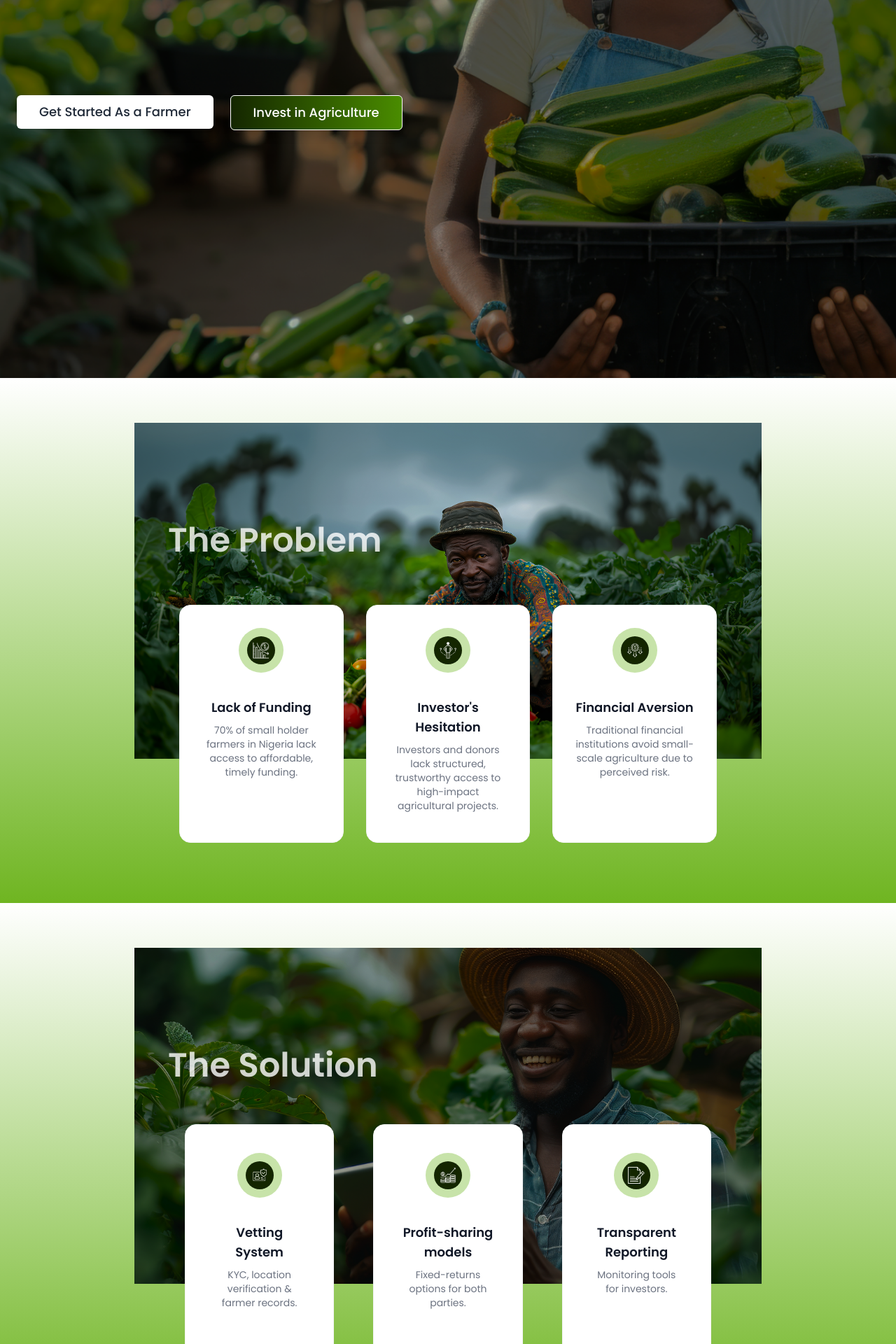
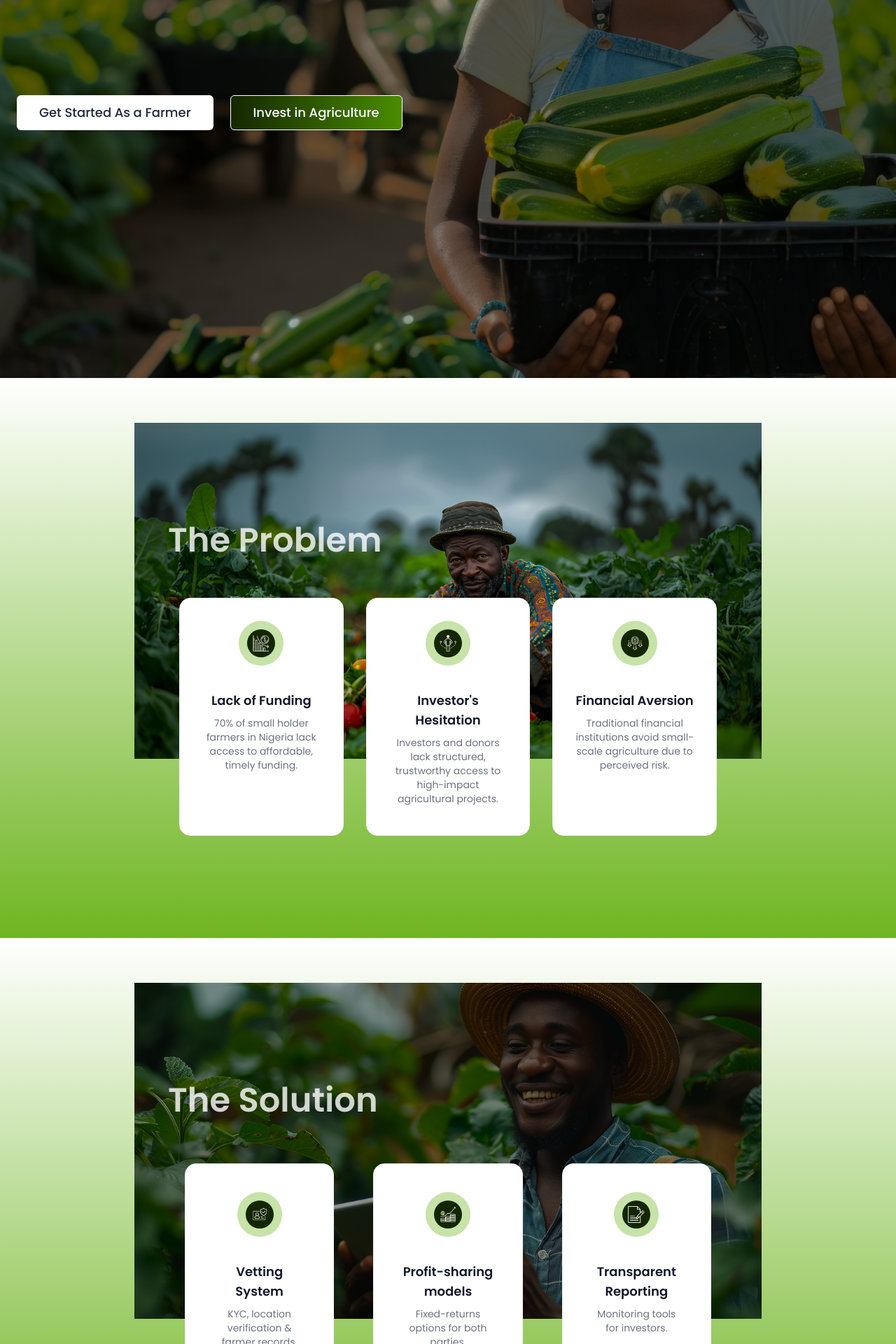
Before and after one commit to ezekiel37/agro-relate, a React (Vite) app: page / in a window 1280 px wide. Shown: the part 460-2380 px from the top of the page at 70% size. Built offline with nearby package versions, Linux system fonts and the light colour scheme.

Commit message:
responsive fix

```diff
--- a/src/components/Hero.tsx
+++ b/src/components/Hero.tsx
@@ -38,7 +38,7 @@ const Hero: React.FC = () => {
 
           <div className="flex flex-col sm:flex-row gap-6 pt-[100px] justify-start items-start">
             <Button
-              className="bg-white text-gray-800 hover:bg-gray-100 text-lg py-6 px-8 font-medium rounded-md transition-colors shadow-lg"
+              className="bg-white text-gray-800 hover:bg-gray-100 text-lg py-[25px] px-8 font-medium rounded-md transition-colors shadow-lg"
             >
               Get Started As a Farmer
             </Button>
--- a/src/components/Problem.tsx
+++ b/src/components/Problem.tsx
@@ -31,8 +31,8 @@ const cardVariants = {
 };
 
 const Problem: React.FC = () => (
-  <section className="relative w-full min-h-[750px] py-16 bg-gradient-to-b from-white to-custom-green overflow-hidden">
-    <div className="container mx-auto px-4 sm:px-6 md:px-8 lg:px-16 flex flex-col items-center">
+  <section className="relative w-full h-[1000px] md:h-[800px] py-16 bg-gradient-to-b from-white to-custom-green overflow-hidden">
+    <div className=" container mx-auto px-4 sm:px-6 md:px-8 lg:px-16 flex flex-col items-center">
       {/* Image with spacing */}
       <div className="relative w-full flex justify-center mb-0 pb-0" style={{ zIndex: 10 }}>
         <div className="w-full max-w-5xl px-0 sm:px-2 md:px-8 lg:px-16">
@@ -50,13 +50,13 @@ const Problem: React.FC = () => (
           </div>
         </div>
         {/* Cards overlayed and extending out of the image */}
-        <div className="absolute left-1/2 transform -translate-x-1/2 w-full max-w-5xl px-2 sm:px-4 md:px-8 lg:px-32"
+        <div className="absolute top-[100px] md:top-[250px] left-1/2 transform -translate-x-1/2 w-full max-w-5xl px-2 sm:px-8 md:px-8 lg:px-32"
              style={{ bottom: '-120px' }}>
           <div className="flex flex-col md:flex-row gap-4 sm:gap-6 md:gap-8 justify-center items-stretch w-full">
             {problems.map((item, idx) => (
               <motion.div
                 key={idx}
-                className="bg-white rounded-2xl p-5 sm:p-6 md:p-8 flex flex-col items-center w-full max-w-full sm:max-w-sm md:max-w-xs h-[280px] sm:h-[320px] md:h-[340px] border border-gray-100"
+                className="bg-white rounded-2xl p-5 sm:p-6 md:p-8 flex flex-col items-center w-full max-w-full sm:max-w-sm md:max-w-xs h-[250px] sm:h-[320px] md:h-[340px] border border-gray-100"
                 custom={idx}
                 initial="hidden"
                 whileInView="visible"
--- a/src/components/Solution.tsx
+++ b/src/components/Solution.tsx
@@ -31,7 +31,7 @@ const cardVariants = {
 };
 
 const Solution: React.FC = () => (
-  <section className="relative w-full min-h-[750px] py-16 bg-gradient-to-b from-white to-custom-green overflow-hidden">
+  <section className="relative w-full h-[1000px] md:h-[800px] py-16 bg-gradient-to-b from-white to-custom-green overflow-hidden">
     <div className="container mx-auto px-4 sm:px-6 md:px-8 lg:px-16 flex flex-col items-center">
       {/* Image with spacing */}
       <div className="relative w-full flex justify-center mb-0 pb-0" style={{ zIndex: 10 }}>
@@ -50,13 +50,13 @@ const Solution: React.FC = () => (
           </div>
         </div>
         {/* Cards overlayed and extending out of the image */}
-        <div className="absolute left-1/2 transform -translate-x-1/2 w-full max-w-5xl px-2 sm:px-4 md:px-8 lg:px-32"
+        <div className="absolute top-[100px] md:top-[250px] left-1/2 transform -translate-x-1/2 w-full max-w-5xl px-2 sm:px-4 md:px-8 lg:px-32"
              style={{ bottom: '-120px' }}>
           <div className="flex flex-col md:flex-row gap-4 sm:gap-8 md:gap-10 justify-center items-stretch w-full">
             {solutions.map((item, idx) => (
               <motion.div
                 key={idx}
-                className="bg-white rounded-2xl p-5 sm:p-8 md:p-10 flex flex-col items-center w-full max-w-full sm:max-w-sm md:max-w-xs h-[280px] sm:h-[320px] md:h-[340px] border border-gray-100 m-2"
+                className="bg-white rounded-2xl p-5 sm:p-8 md:p-10 flex flex-col items-center w-full max-w-full sm:max-w-sm md:max-w-xs h-[250px] sm:h-[320px] md:h-[340px] border border-gray-100 m-2"
                 custom={idx}
                 initial="hidden"
                 whileInView="visible"
--- a/src/pages/Index.tsx
+++ b/src/pages/Index.tsx
@@ -20,7 +20,10 @@ const Index = () => {
       <Navbar />
       <main className="flex-grow">
         <Hero />
-       <Problem/>
+       <div>
+        <Problem/>
+        </div>
+
        <Solution />
        <Benefits />
        <BusinessModel />
```
